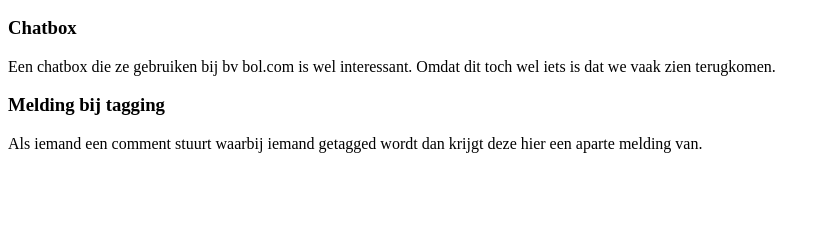
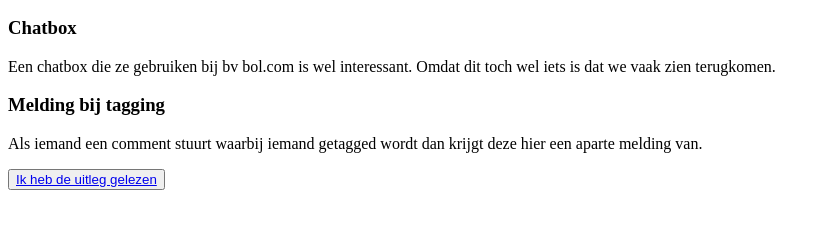
Before and after one commit to Sienvdb/2imd-webtechadvanced-lab1, a plain HTML site: page features.html in a window 1280 px wide. Shown: the part 110-338 px from the top of the page, without its empty margins (0-830 px from the left). Drawn offline with Linux system fonts and the light colour scheme.

Commit message:
feat: add button to features.html (link to gif.html)

```diff
--- a/features.html
+++ b/features.html
@@ -26,6 +26,7 @@
             dan krijgt deze hier een aparte melding van.
         </p>
     </div>
+    <button><a href="gif.html">Ik heb de uitleg gelezen</a></button>
 
 
 </body>
```
